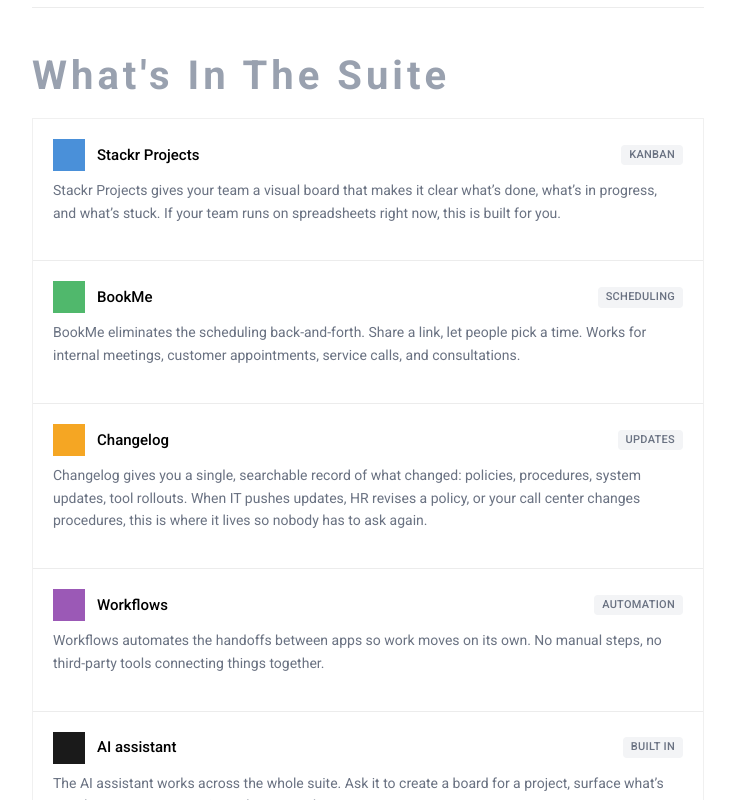
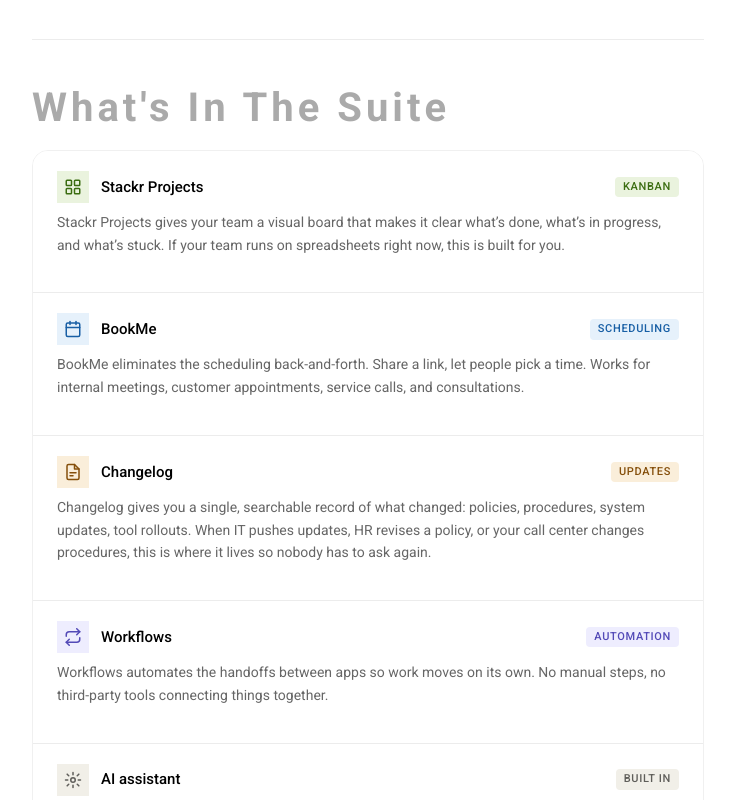
Before and after one commit to metadot/www.metadot.com, a Next.js app: page /beta in a window 1280 px wide. Shown: the part 520-1320 px from the top of the page, without its empty margins (272-1007 px from the left). Built offline with nearby package versions, Linux system fonts and the light colour scheme.

Commit message:
feat: redesign /beta page to match v10 mockup
SVG icons with pastel backgrounds, color-matched tag badges per app,
increased card border radius, consistent section label styling, and
Metadot Apps eyebrow above hero headline.

```diff
--- a/src/app/beta/page.tsx
+++ b/src/app/beta/page.tsx
@@ -14,35 +14,78 @@ const apps = [
   {
     name: "Stackr Projects",
     tag: "Kanban",
-    color: "#4A90D9",
+    bgColor: "#EAF3DE",
+    iconColor: "#3B6D11",
+    icon: (
+      <svg viewBox="0 0 24 24" fill="none" stroke="currentColor" strokeWidth="2" strokeLinecap="round" strokeLinejoin="round" className="w-[18px] h-[18px]">
+        <rect x="3" y="3" width="7" height="7" rx="1" />
+        <rect x="14" y="3" width="7" height="7" rx="1" />
+        <rect x="3" y="14" width="7" height="7" rx="1" />
+        <rect x="14" y="14" width="7" height="7" rx="1" />
+      </svg>
+    ),
     description:
       "Stackr Projects gives your team a visual board that makes it clear what\u2019s done, what\u2019s in progress, and what\u2019s stuck. If your team runs on spreadsheets right now, this is built for you.",
   },
   {
     name: "BookMe",
     tag: "Scheduling",
-    color: "#50B86C",
+    bgColor: "#E6F1FB",
+    iconColor: "#185FA5",
+    icon: (
+      <svg viewBox="0 0 24 24" fill="none" stroke="currentColor" strokeWidth="2" strokeLinecap="round" strokeLinejoin="round" className="w-[18px] h-[18px]">
+        <rect x="3" y="4" width="18" height="18" rx="2" />
+        <line x1="16" y1="2" x2="16" y2="6" />
+        <line x1="8" y1="2" x2="8" y2="6" />
+        <line x1="3" y1="10" x2="21" y2="10" />
+      </svg>
+    ),
     description:
       "BookMe eliminates the scheduling back-and-forth. Share a link, let people pick a time. Works for internal meetings, customer appointments, service calls, and consultations.",
   },
   {
     name: "Changelog",
     tag: "Updates",
-    color: "#F5A623",
+    bgColor: "#FAEEDA",
+    iconColor: "#854F0B",
+    icon: (
+      <svg viewBox="0 0 24 24" fill="none" stroke="currentColor" strokeWidth="2" strokeLinecap="round" strokeLinejoin="round" className="w-[18px] h-[18px]">
+        <path d="M14 2H6a2 2 0 0 0-2 2v16a2 2 0 0 0 2 2h12a2 2 0 0 0 2-2V8z" />
+        <polyline points="14 2 14 8 20 8" />
+        <line x1="8" y1="13" x2="16" y2="13" />
+        <line x1="8" y1="17" x2="12" y2="17" />
+      </svg>
+    ),
     description:
       "Changelog gives you a single, searchable record of what changed: policies, procedures, system updates, tool rollouts. When IT pushes updates, HR revises a policy, or your call center changes procedures, this is where it lives so nobody has to ask again.",
   },
   {
     name: "Workflows",
     tag: "Automation",
-    color: "#9B59B6",
+    bgColor: "#EEEDFE",
+    iconColor: "#534AB7",
+    icon: (
+      <svg viewBox="0 0 24 24" fill="none" stroke="currentColor" strokeWidth="2" strokeLinecap="round" strokeLinejoin="round" className="w-[18px] h-[18px]">
+        <polyline points="17 1 21 5 17 9" />
+        <path d="M3 11V9a4 4 0 0 1 4-4h14" />
+        <polyline points="7 23 3 19 7 15" />
+        <path d="M21 13v2a4 4 0 0 1-4 4H3" />
+      </svg>
+    ),
     description:
       "Workflows automates the handoffs between apps so work moves on its own. No manual steps, no third-party tools connecting things together.",
   },
   {
     name: "AI assistant",
     tag: "Built in",
-    color: "#1a1a1a",
+    bgColor: "#F1EFE8",
+    iconColor: "#5F5E5A",
+    icon: (
+      <svg viewBox="0 0 24 24" fill="none" stroke="currentColor" strokeWidth="2" strokeLinecap="round" strokeLinejoin="round" className="w-[18px] h-[18px]">
+        <circle cx="12" cy="12" r="3" />
+        <path d="M12 2v3M12 19v3M4.22 4.22l2.12 2.12M17.66 17.66l2.12 2.12M2 12h3M19 12h3M4.22 19.78l2.12-2.12M17.66 6.34l2.12-2.12" />
+      </svg>
+    ),
     description:
       "The AI assistant works across the whole suite. Ask it to create a board for a project, surface what\u2019s overdue, or answer questions about your data.",
   },
@@ -63,6 +106,9 @@ export default function BetaPage() {
   return (
     <div className="max-w-[720px] mx-auto px-6 pt-12 pb-20">
       {/* Hero */}
+      <p className="text-xs font-medium tracking-[0.12em] uppercase text-[#888] mb-4">
+        Metadot Apps
+      </p>
       <h1 className="text-4xl md:text-5xl font-bold leading-tight mb-4">
         Everything your team needs to work.{" "}
         <em className="font-bold">One suite.</em> No duct tape.
@@ -96,27 +142,32 @@ export default function BetaPage() {
       <hr className="border-t border-[#f0f0f0] mb-11" />
 
       {/* What's in the suite */}
-      <h2 className="text-xs font-medium tracking-widest uppercase text-gray-400 mb-6">
+      <h2 className="text-xs font-medium tracking-[0.1em] uppercase text-[#aaa] mb-6">
         What&apos;s in the suite
       </h2>
 
-      <div className="border border-[#f0f0f0] rounded-xl overflow-hidden mb-10">
+      <div className="flex flex-col border border-[#f0f0f0] rounded-2xl overflow-hidden mb-10">
         {apps.map((app, i) => (
           <div
             key={app.name}
-            className={`bg-white p-5 ${i < apps.length - 1 ? "border-b border-[#f0f0f0]" : ""}`}
+            className={`bg-white px-6 py-5 ${i < apps.length - 1 ? "border-b border-[#f0f0f0]" : ""}`}
           >
             <div className="flex items-center gap-3 mb-2">
               <div
-                className="w-8 h-8 rounded-lg shrink-0"
-                style={{ backgroundColor: app.color }}
-              />
+                className="w-8 h-8 rounded-lg shrink-0 flex items-center justify-center"
+                style={{ backgroundColor: app.bgColor, color: app.iconColor }}
+              >
+                {app.icon}
+              </div>
               <span className="text-[15px] font-medium">{app.name}</span>
-              <span className="text-[11px] font-medium tracking-wide uppercase ml-auto px-2 py-0.5 rounded bg-gray-100 text-gray-500">
+              <span
+                className="text-[11px] font-medium tracking-[0.06em] uppercase ml-auto px-2 py-0.5 rounded"
+                style={{ backgroundColor: app.bgColor, color: app.iconColor }}
+              >
                 {app.tag}
               </span>
             </div>
-            <p className="text-sm leading-relaxed text-gray-500">
+            <p className="text-sm leading-relaxed text-[#666]">
               {app.description}
             </p>
           </div>
@@ -124,8 +175,8 @@ export default function BetaPage() {
       </div>
 
       {/* Coming soon */}
-      <div className="border border-[#f0f0f0] rounded-xl p-6 mb-14">
-        <h3 className="text-xs font-medium tracking-widest uppercase text-gray-400 mb-4">
+      <div className="border border-[#f0f0f0] rounded-2xl p-6 mb-14">
+        <h3 className="text-xs font-medium tracking-[0.1em] uppercase text-[#aaa] mb-4">
           Coming soon
         </h3>
         <div className="flex flex-wrap gap-2">
@@ -141,7 +192,7 @@ export default function BetaPage() {
       </div>
 
       {/* Bottom CTA */}
-      <div className="bg-[#f9f9f9] rounded-xl p-8" id="beta-section">
+      <div className="bg-[#f9f9f9] rounded-2xl p-8" id="beta-section">
         <h2 className="text-2xl font-bold mb-2">Join the private beta</h2>
         <p className="text-sm text-gray-500 leading-relaxed mb-6">
           Metadot Apps is in active development. Private beta participants get
```
